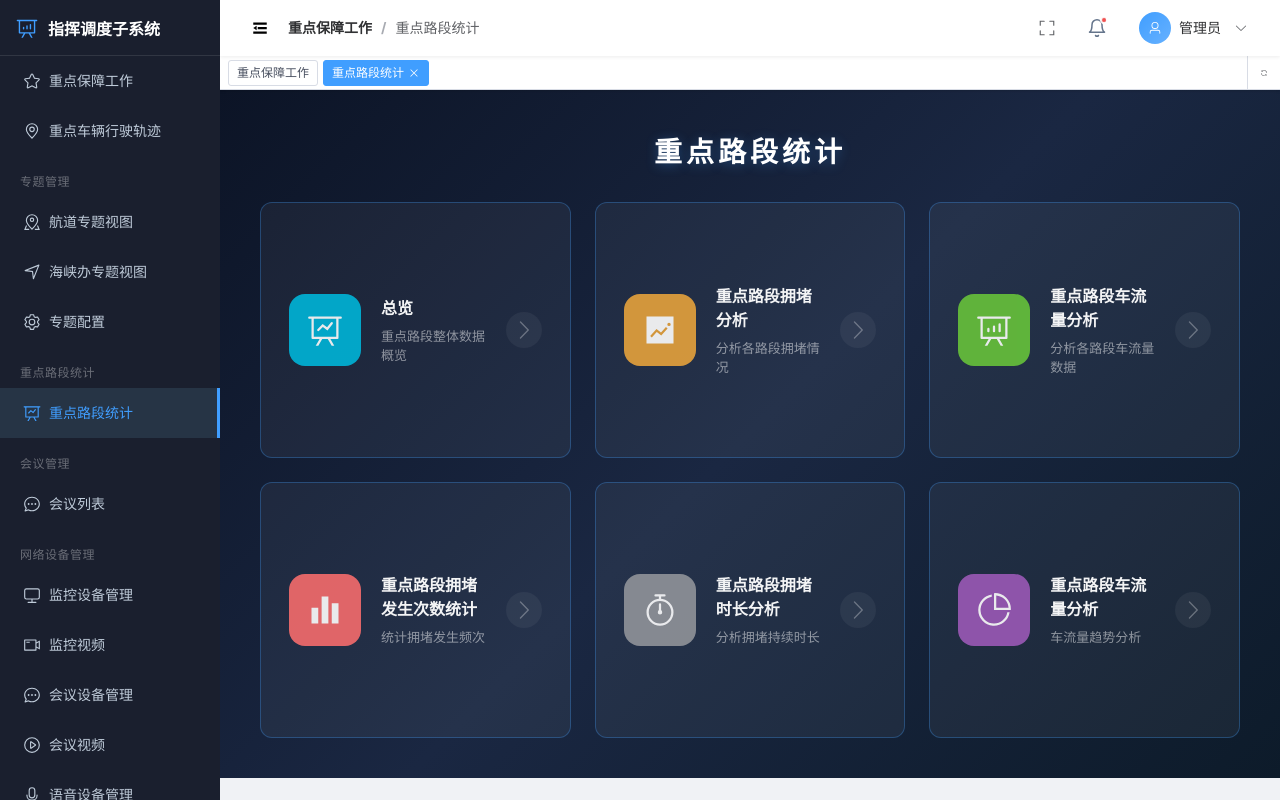
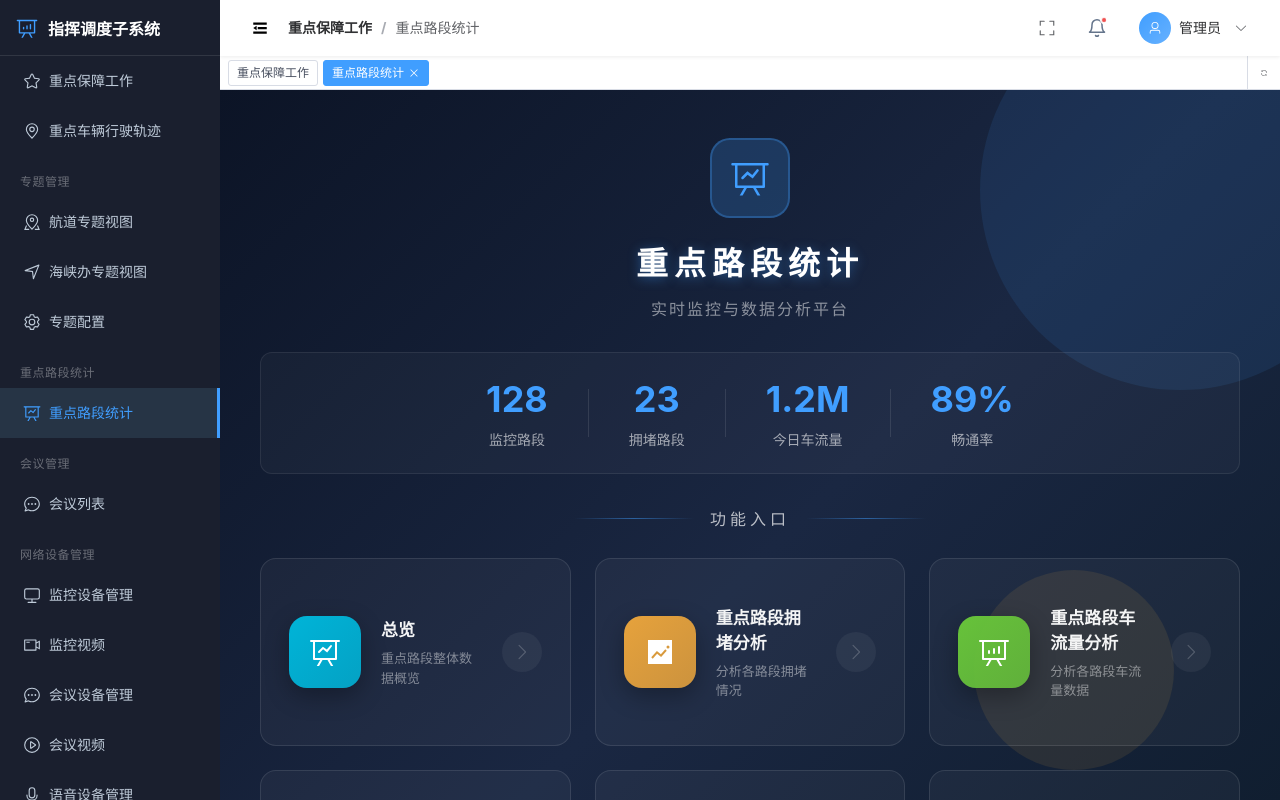
Before and after one commit to xinrun0928/rbac-design, a Vue app: page /dispatch/road/statistics in a window 1280 px wide. Built offline with nearby package versions, Linux system fonts and the light colour scheme.

Commit message:
feat: enhance road statistics page with new layout, statistics overview, and footer information

```diff
--- a/src/views/dispatch/road/Statistics.vue
+++ b/src/views/dispatch/road/Statistics.vue
@@ -1,11 +1,51 @@
 <template>
   <div class="road-statistics-page">
+    <!-- 装饰元素 -->
+    <div class="decoration">
+      <div class="circle circle-1"></div>
+      <div class="circle circle-2"></div>
+      <div class="circle circle-3"></div>
+    </div>
+
     <!-- 页面标题 -->
     <div class="page-header">
+      <div class="header-icon">
+        <el-icon :size="40"><DataLine /></el-icon>
+      </div>
       <h2>重点路段统计</h2>
+      <p class="subtitle">实时监控与数据分析平台</p>
+    </div>
+
+    <!-- 统计概览 -->
+    <div class="stats-overview">
+      <div class="stat-item">
+        <div class="stat-value">128</div>
+        <div class="stat-label">监控路段</div>
+      </div>
+      <div class="stat-divider"></div>
+      <div class="stat-item">
+        <div class="stat-value">23</div>
+        <div class="stat-label">拥堵路段</div>
+      </div>
+      <div class="stat-divider"></div>
+      <div class="stat-item">
+        <div class="stat-value">1.2M</div>
+        <div class="stat-label">今日车流量</div>
+      </div>
+      <div class="stat-divider"></div>
+      <div class="stat-item">
+        <div class="stat-value">89%</div>
+        <div class="stat-label">畅通率</div>
+      </div>
     </div>
 
     <!-- 入口卡片区域 -->
+    <div class="entry-section">
+      <div class="section-title">
+        <span class="title-line"></span>
+        <span class="title-text">功能入口</span>
+        <span class="title-line"></span>
+      </div>
       <div class="entry-grid">
         <div
           v-for="entry in entries"
@@ -13,23 +53,39 @@
           class="entry-card"
           @click="openPage(entry.path)"
         >
-        <div class="entry-icon" :style="{ background: entry.color }">
-          <el-icon :size="36"><component :is="entry.icon" /></el-icon>
+          <div class="card-glow" :style="{ background: entry.color }"></div>
+          <div class="entry-icon" :style="{ background: `linear-gradient(135deg, ${entry.color}, ${entry.color}dd)` }">
+            <el-icon :size="32"><component :is="entry.icon" /></el-icon>
           </div>
           <div class="entry-info">
             <h3>{{ entry.title }}</h3>
             <p>{{ entry.description }}</p>
           </div>
           <div class="entry-arrow">
-          <el-icon :size="24"><ArrowRight /></el-icon>
+            <el-icon :size="20"><ArrowRight /></el-icon>
           </div>
+        </div>
+      </div>
+    </div>
+
+    <!-- 底部信息 -->
+    <div class="footer-info">
+      <div class="footer-left">
+        <el-icon><InfoFilled /></el-icon>
+        <span>数据更新时间：{{ lastUpdate }}</span>
+      </div>
+      <div class="footer-right">
+        <span>© 2026 应急指挥调度平台</span>
       </div>
     </div>
   </div>
 </template>
 
 <script setup lang="ts">
-import { ArrowRight, DataLine, TrendCharts, DataAnalysis, Timer, Histogram, PieChart } from '@element-plus/icons-vue'
+import { ref, onMounted, onUnmounted } from 'vue'
+import { DataLine, ArrowRight, InfoFilled, TrendCharts, DataAnalysis, Timer, Histogram, PieChart } from '@element-plus/icons-vue'
+
+const lastUpdate = ref('')
 
 // 入口配置
 const entries = [
@@ -87,6 +143,27 @@ const entries = [
 const openPage = (path: string) => {
   window.open(path, '_blank')
 }
+
+// 更新时间
+let timer: ReturnType<typeof setInterval>
+const updateTime = () => {
+  const now = new Date()
+  const hours = String(now.getHours()).padStart(2, '0')
+  const minutes = String(now.getMinutes()).padStart(2, '0')
+  const seconds = String(now.getSeconds()).padStart(2, '0')
+  lastUpdate.value = `${hours}:${minutes}:${seconds}`
+}
+
+onMounted(() => {
+  updateTime()
+  timer = setInterval(updateTime, 1000)
+})
+
+onUnmounted(() => {
+  if (timer) {
+    clearInterval(timer)
+  }
+})
 </script>
 
 <style lang="scss" scoped>
@@ -98,66 +175,216 @@ const openPage = (path: string) => {
   min-height: calc(100vh - 112px);
   display: flex;
   flex-direction: column;
+  position: relative;
+  overflow: hidden;
 }
 
+// 装饰元素
+.decoration {
+  position: absolute;
+  top: 0;
+  left: 0;
+  right: 0;
+  bottom: 0;
+  pointer-events: none;
+
+  .circle {
+    position: absolute;
+    border-radius: 50%;
+    opacity: 0.1;
+  }
+
+  .circle-1 {
+    width: 400px;
+    height: 400px;
+    background: #409eff;
+    top: -100px;
+    right: -100px;
+  }
+
+  .circle-2 {
+    width: 300px;
+    height: 300px;
+    background: #67c23a;
+    bottom: -50px;
+    left: -50px;
+  }
+
+  .circle-3 {
+    width: 200px;
+    height: 200px;
+    background: #e6a23c;
+    top: 50%;
+    right: 10%;
+  }
+}
+
+// 页面标题
 .page-header {
-  padding: 40px 40px 32px;
+  padding: 48px 40px 32px;
+  text-align: center;
+  position: relative;
+  z-index: 1;
+
+  .header-icon {
+    width: 80px;
+    height: 80px;
+    margin: 0 auto 20px;
+    background: rgba(64, 158, 255, 0.2);
+    border-radius: 20px;
+    display: flex;
+    align-items: center;
+    justify-content: center;
+    color: #409eff;
+    border: 2px solid rgba(64, 158, 255, 0.3);
+  }
+
+  h2 {
+    margin: 0 0 12px 0;
+    font-size: 32px;
+    font-weight: 700;
+    color: #fff;
+    letter-spacing: 6px;
+    text-shadow: 0 2px 12px rgba(64, 158, 255, 0.4);
+  }
+
+  .subtitle {
+    margin: 0;
+    font-size: 16px;
+    color: rgba(255, 255, 255, 0.5);
+    letter-spacing: 2px;
+  }
+}
+
+// 统计概览
+.stats-overview {
+  display: flex;
+  align-items: center;
+  justify-content: center;
+  gap: 40px;
+  padding: 24px 40px;
+  margin: 0 40px 32px;
+  background: rgba(255, 255, 255, 0.03);
+  border-radius: 12px;
+  border: 1px solid rgba(255, 255, 255, 0.08);
+  position: relative;
+  z-index: 1;
+
+  .stat-item {
     text-align: center;
 
-  h2 {
-    margin: 0;
-    font-size: 28px;
+    .stat-value {
+      font-size: 36px;
       font-weight: 700;
-    color: #fff;
+      color: #409eff;
+      margin-bottom: 8px;
+    }
+
+    .stat-label {
+      font-size: 14px;
+      color: rgba(255, 255, 255, 0.6);
+    }
+  }
+
+  .stat-divider {
+    width: 1px;
+    height: 48px;
+    background: rgba(255, 255, 255, 0.1);
+  }
+}
+
+// 入口区域
+.entry-section {
+  flex: 1;
+  padding: 0 40px;
+  position: relative;
+  z-index: 1;
+}
+
+.section-title {
+  display: flex;
+  align-items: center;
+  justify-content: center;
+  gap: 16px;
+  margin-bottom: 28px;
+
+  .title-line {
+    flex: 1;
+    max-width: 120px;
+    height: 1px;
+    background: linear-gradient(90deg, transparent, rgba(64, 158, 255, 0.5), transparent);
+  }
+
+  .title-text {
+    font-size: 16px;
+    color: rgba(255, 255, 255, 0.7);
     letter-spacing: 4px;
-    text-shadow: 0 2px 12px rgba(64, 158, 255, 0.3);
   }
 }
 
 .entry-grid {
-  flex: 1;
   display: grid;
   grid-template-columns: repeat(3, 1fr);
   grid-template-rows: repeat(2, 1fr);
   gap: 24px;
-  padding: 0 40px 40px;
 }
 
 .entry-card {
-  background: rgba(255, 255, 255, 0.05);
-  border: 1px solid rgba(64, 158, 255, 0.3);
-  border-radius: 12px;
+  background: rgba(255, 255, 255, 0.04);
+  border: 1px solid rgba(255, 255, 255, 0.1);
+  border-radius: 16px;
   padding: 32px 28px;
   cursor: pointer;
-  transition: all 0.3s ease;
+  transition: all 0.4s ease;
   display: flex;
   align-items: center;
   gap: 20px;
+  position: relative;
+  overflow: hidden;
+
+  .card-glow {
+    position: absolute;
+    top: -50%;
+    left: -50%;
+    width: 200%;
+    height: 200%;
+    opacity: 0;
+    transition: opacity 0.4s ease;
+    filter: blur(60px);
+    pointer-events: none;
+  }
 
   &:hover {
-    transform: translateY(-4px);
-    background: rgba(64, 158, 255, 0.15);
-    border-color: #409eff;
-    box-shadow: 0 8px 24px rgba(64, 158, 255, 0.2);
+    transform: translateY(-6px);
+    background: rgba(255, 255, 255, 0.08);
+    border-color: rgba(64, 158, 255, 0.5);
+
+    .card-glow {
+      opacity: 0.15;
+    }
   }
 
   .entry-icon {
     width: 72px;
     height: 72px;
-    border-radius: 16px;
+    border-radius: 18px;
     display: flex;
     align-items: center;
     justify-content: center;
     color: #fff;
     flex-shrink: 0;
-    opacity: 0.9;
+    box-shadow: 0 8px 24px rgba(0, 0, 0, 0.3);
+    position: relative;
+    z-index: 1;
   }
 
   .entry-info {
     flex: 1;
+    position: relative;
+    z-index: 1;
 
     h3 {
-      font-size: 16px;
+      font-size: 17px;
       font-weight: 600;
       margin: 0 0 8px 0;
       color: rgba(255, 255, 255, 0.95);
@@ -165,22 +392,24 @@ const openPage = (path: string) => {
 
     p {
       font-size: 13px;
-      color: rgba(255, 255, 255, 0.5);
+      color: rgba(255, 255, 255, 0.45);
       margin: 0;
       line-height: 1.5;
     }
   }
 
   .entry-arrow {
-    color: rgba(255, 255, 255, 0.3);
+    color: rgba(255, 255, 255, 0.2);
     transition: all 0.3s;
-    width: 36px;
-    height: 36px;
+    width: 40px;
+    height: 40px;
     border-radius: 50%;
     display: flex;
     align-items: center;
     justify-content: center;
     background: rgba(255, 255, 255, 0.05);
+    position: relative;
+    z-index: 1;
   }
 
   &:hover .entry-arrow {
@@ -189,4 +418,29 @@ const openPage = (path: string) => {
     transform: translateX(4px);
   }
 }
+
+// 底部信息
+.footer-info {
+  display: flex;
+  justify-content: space-between;
+  align-items: center;
+  padding: 20px 40px;
+  margin-top: 32px;
+  border-top: 1px solid rgba(255, 255, 255, 0.08);
+  position: relative;
+  z-index: 1;
+
+  .footer-left {
+    display: flex;
+    align-items: center;
+    gap: 8px;
+    font-size: 13px;
+    color: rgba(255, 255, 255, 0.4);
+  }
+
+  .footer-right {
+    font-size: 13px;
+    color: rgba(255, 255, 255, 0.3);
+  }
+}
 </style>
```
Lines whose indentation alone changed are shown as unchanged.
